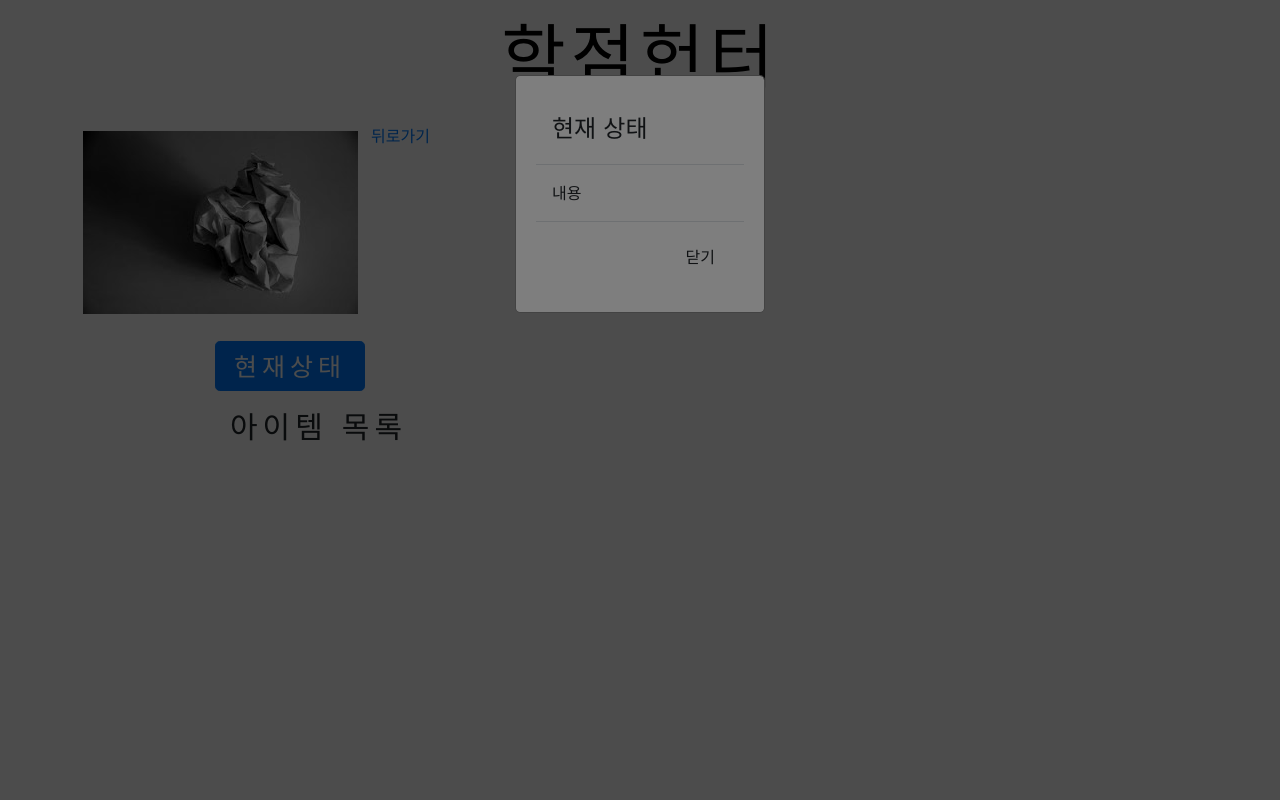
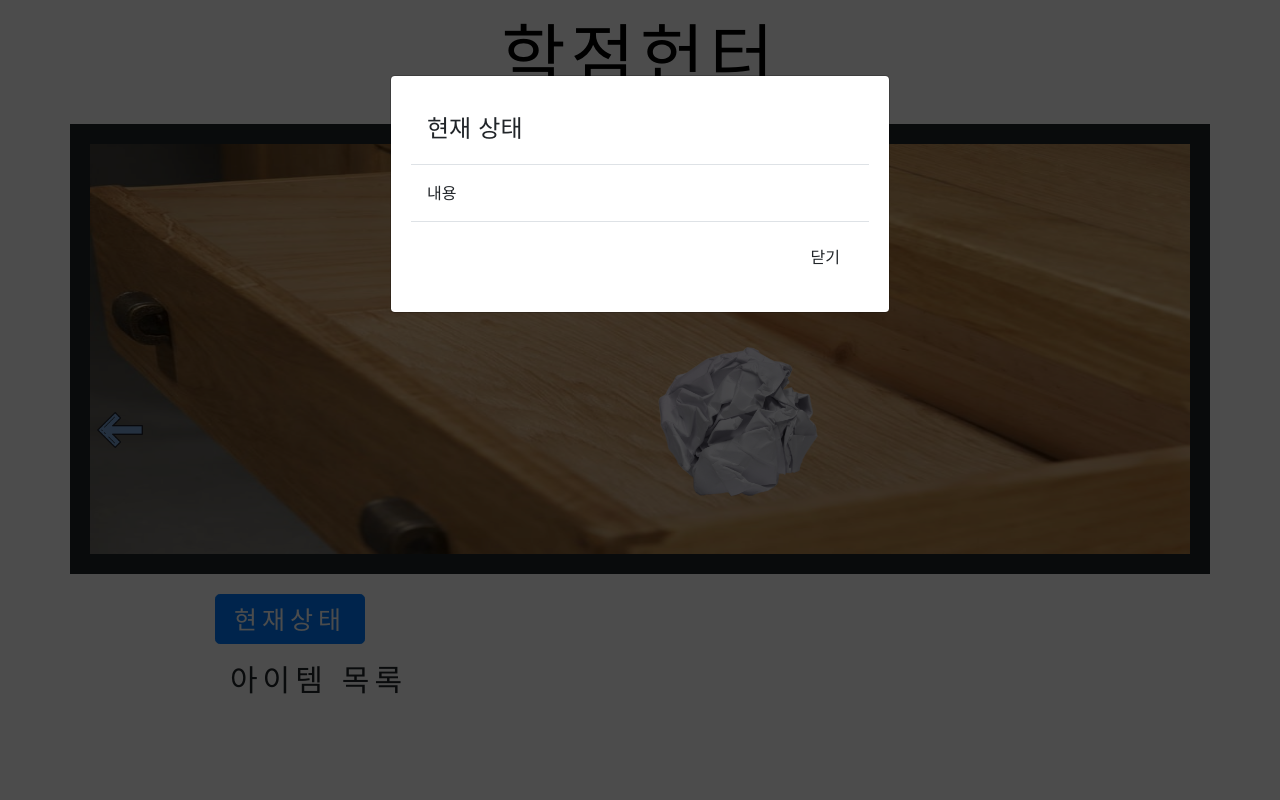
Before and after one commit to hforif/2020-2-django-Avoid-Professor, a Django app: page /drawer in a window 1280 px wide, after a click on "현재상태". Run offline with Django 3.2, Linux system fonts and the light colour scheme; data that the repository does not hold is empty; some web fonts are replaced.

Commit message:
css 완성

```diff
--- a/core/static/css/base.css
+++ b/core/static/css/base.css
@@ -265,13 +288,39 @@ footer {
     position: absolute;
     width:330px;
     left:54.5%;
-    top:45%;
+    top:49%;
 }
 .frame{
     position: absolute;
     width:200px;
     left:30%;
-    top:45%;
+    top:49%;
+}
+#drawer-pointer{
+    transform:rotate(90deg);
+    position: absolute;
+    width: 60px;
+    height: 60px;
+    left:25%;
+    top:69%;
+}
+/*--------------------------------------------------------------
+# Drawer
+--------------------------------------------------------------*/
+.drawer-background{
+    background-image: url("/static/drawer.jpg");
+    background-repeat: no-repeat;
+    background-size: 100% 100%;
+    height: 450px;
+    width: 1200px;
+    position: center;
+    border:20px solid;
+}
+#paperball{
+    position: absolute;
+    width:200px;
+    left:50%;
+    top:40%;
 }
 /*--------------------------------------------------------------
 # Monitor
--- a/core/templates/core/desk.html
+++ b/core/templates/core/desk.html
@@ -6,7 +6,7 @@
         <input type="image" id="myBtn" class="frame get-point" src="/static/frame.png" alt="액자사진">
         <a href="{% url 'drawer' %}">
             {% if key %}
-            서랍
+            <img id="drawer-pointer" class="get-point" src="/static/화살표.png" alt="화살표">
             {% endif %}
         </a>
         <div></div>
--- a/core/templates/core/door.html
+++ b/core/templates/core/door.html
@@ -37,13 +37,13 @@
     <form method="POST">{% csrf_token %}
         <input type='hidden' name='Key' value="notkey">
         <input type='hidden' name='Hydrant' value="hydrant">
-        <input type="image" src="/static/소화전.jpg" alt="닫힌소화전" width="300" height="400">
+        <input type="image" id="fusebox" class="get-point" src="/static/fuseboxclosed.png" alt="닫힌소화전" width="200">
     </form>
     {% endif %}
 
     {% if open_hydrant %}
-    <img src="/static/열린소화전.jpg" alt="열린소화전" width="300" height="400">
-    <a href="{% url 'ending' %}"><img src="/static/시험지.jpg" alt="시험지" width="50" height="70"></a>
+    <img src="/static/fuseboxclosed.png" id="fusebox" alt="열린소화전" width="200">
+    <a href="{% url 'ending' %}"><img src="/static/papersheets.png" id="papersheets" alt="시험지" width="100"></a>
     {% endif %}
     {% endif %}
     </div>
--- a/core/templates/core/drawer.html
+++ b/core/templates/core/drawer.html
@@ -1,55 +1,10 @@
 {% extends 'core/base.html' %}
 {% block content %}
-<!DOCTYPE html>
-<html lang="en">
-<head>
-    <meta charset="UTF-8">
-    <meta name="viewport" content="width=device-width, initial-scale=1.0">
-    <title>서랍장 안</title>
-    <style>
-        .modal {
-            display: none; /* Hidden by default */
-            position: fixed; /* Stay in place */
-            z-index: 1; /* Sit on top */
-            left: 0;
-            top: 0;
-            width: 100%; /* Full width */
-            height: 100%; /* Full height */
-            overflow: auto; /* Enable scroll if needed */
-            background-color: rgb(0,0,0); /* Fallback color */
-            background-color: rgba(0,0,0,0.4); /* Black w/ opacity */
-        }
-        /* Modal Content/Box */
-        .modal-content {
-            background-color: #fefefe;
-            margin: 15% auto; /* 15% from the top and centered */
-            padding: 20px;
-            border: 1px solid #888;
-            width: 50%; /* Could be more or less, depending on screen size */
-        }
-        /* The Close Button */
-        .close {
-            color: #aaa;
-            float: right;
-            font-size: 28px;
-            font-weight: bold;
-        }
-        .close:hover,
-        .close:focus {
-            color: black;
-            text-decoration: none;
-            cursor: pointer;
-        }
-    div .background {
-        background-image: url("/static/기본배경.jpg");
-    }
-    </style>
-</head>
-<body>
+<div class="drawer-background">
     {% if not key %}
     <form method="POST">{% csrf_token %}
         <input type='hidden' name='array_info' value="Array_info">
-        <input type="image" class='btn' src="/static/구겨진 종이.jpg" alt='배열정보사진'>
+        <input type="image" id="paperball" class='get-point btn' src="/static/paperball.png" alt='배열정보사진'>
     </form>
     <div class="modal">
         <div class="modal-content">
@@ -58,7 +13,6 @@
         </div>
     </div>
     {% endif %}
-    <a href="{% url 'desk' %}">뒤로가기</a>
-</body>
-</html>
+    <a href="{% url 'desk' %}"><img id="shelf-pointer" class="get-point" src="/static/화살표.png" alt="화살표"></a>
+</div>
 {% endblock %}
```
Also changed, not shown: other parts of core/static/css/base.css (+42 -0 lines), core/templates/core/ending.html (+2 -15 lines), static/desk.jpg (deleted), static/desk2.jpg (deleted), static/drawer.jpg (added), static/fusebox.png (added), static/fuseboxclosed.png (added), static/paperball.png (added), static/papersheets.png (added), static/woah.jpg (added), static/에이각이다.png (added).
